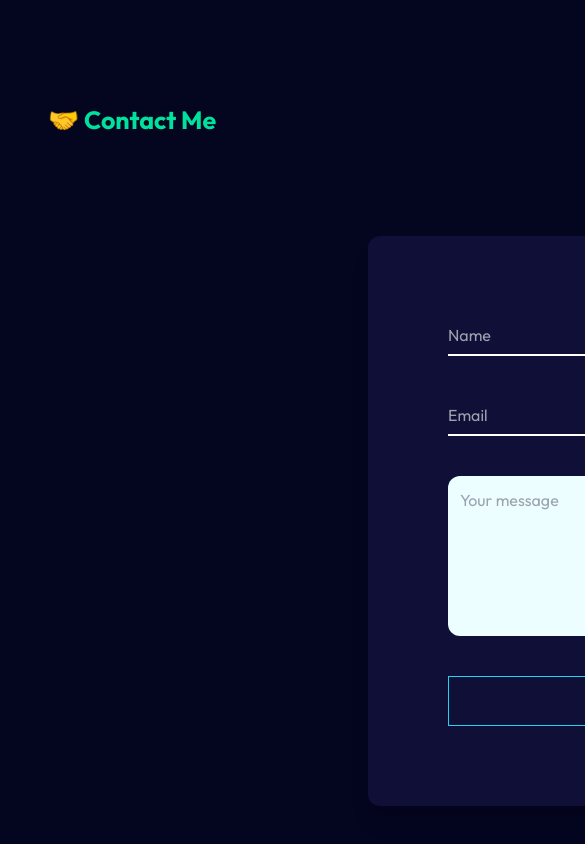
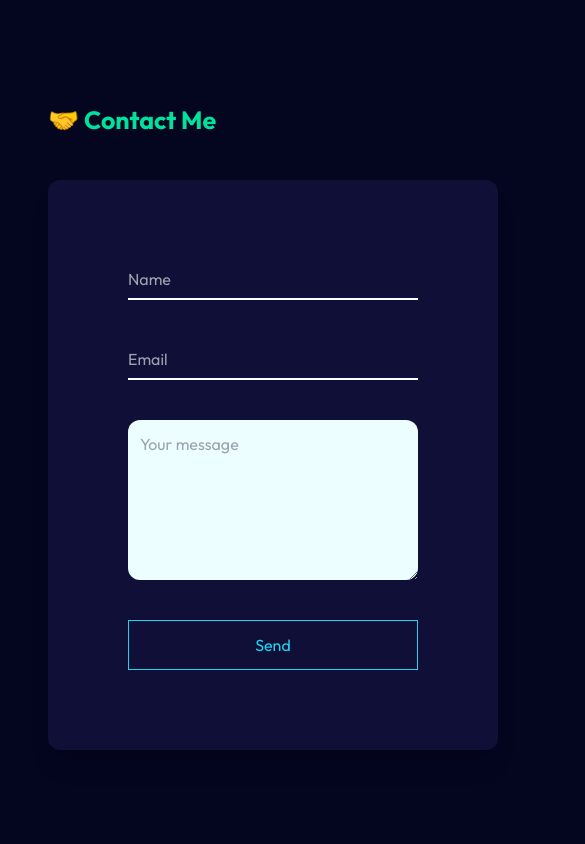
Before and after one commit to muhammad-awan0/portfolio, a React (Vite) app: page / in a window 390 px wide. Shown: the part 4053-4897 px from the top of the page, 585 px wide, since content can reach past the window. Built offline with nearby package versions, Linux system fonts and the light colour scheme.

Commit message:
Added more responsiveness

```diff
--- a/src/Contact/Contact.tsx
+++ b/src/Contact/Contact.tsx
@@ -41,7 +41,7 @@ interface FormData {
     return (
       <div id="contact-section" className="h-[800px] mt-40 ml-12 md:ml-[221.7px]">
         <h1 className="text-[#00E19E] font-bold text-[25px]">🤝 Contact Me</h1>
-        <div className='p-20 bg-[#0F0F37] w-[600px] mt-24 ml-80 rounded-xl border-[#0F0F37] shadow-xl'>
+        <div className='p-20 bg-[#0F0F37] w-[450px] md:w-[600px] mt-10 md:mt-24 md:ml-80 rounded-xl border-[#0F0F37] shadow-xl'>
             <form onSubmit={handleSubmit} className='flex flex-col w-full bg-[#0F0F37]'>
               <input type="text" name="name" placeholder="Name" onChange={handleChange} required className='text-white bg-[#0F0F37] border-b-2 outline-none border-b-white h-10 focus:border-[#9055A2] focus:border-l-0 focus:border-t-0 focus:border-r-0 transition-all duration-500 ease-linear'/>
               <input type="email" name="email" placeholder="Email" onChange={handleChange} required className='text-white mt-10 h-10 bg-[#0F0F37] border-b-2 outline-none border-b-white focus:border-[#9055A2] focus:border-l-0 focus:border-t-0 focus:border-r-0 transition-all duration-500 ease-linear'/>
```
